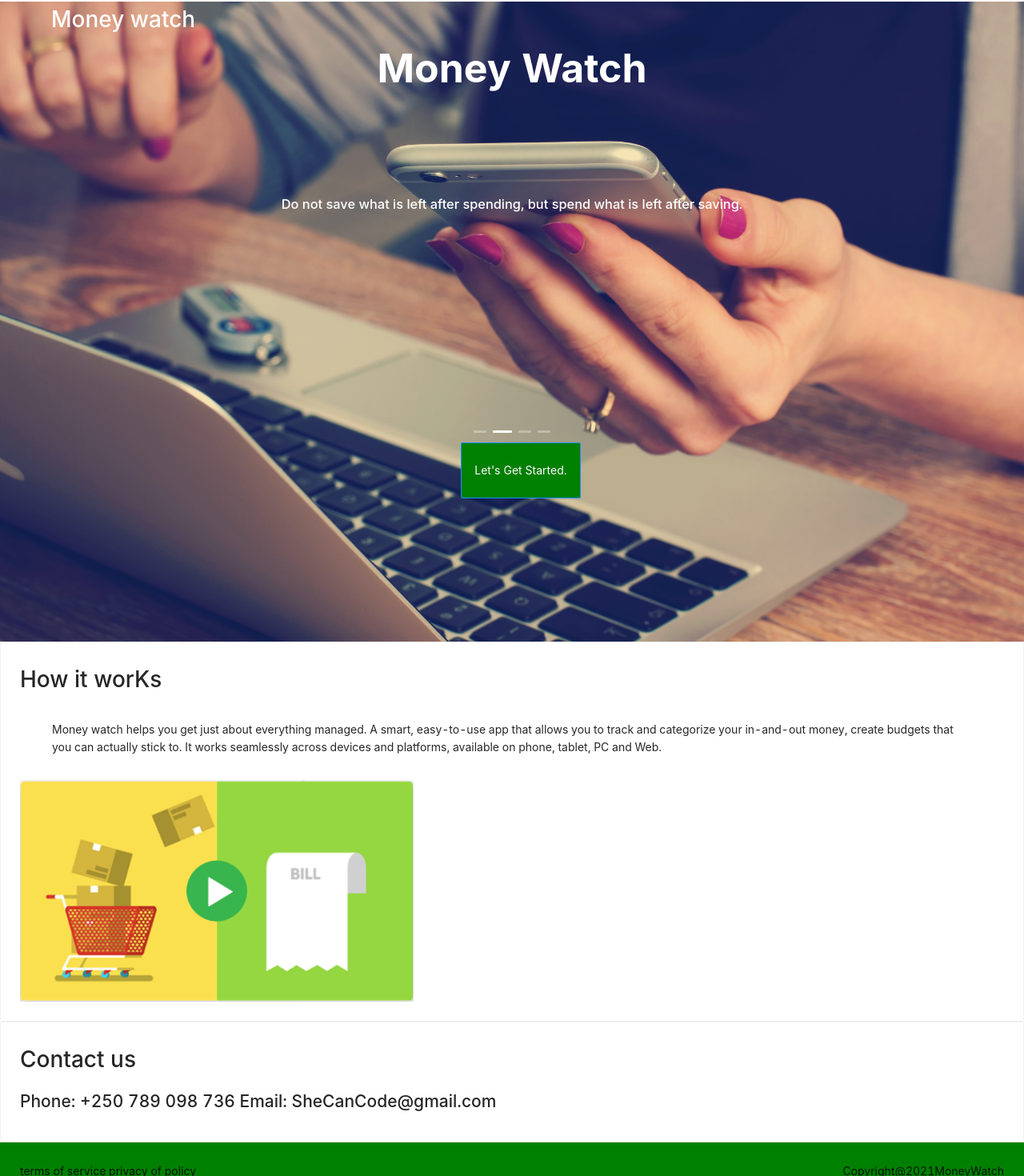
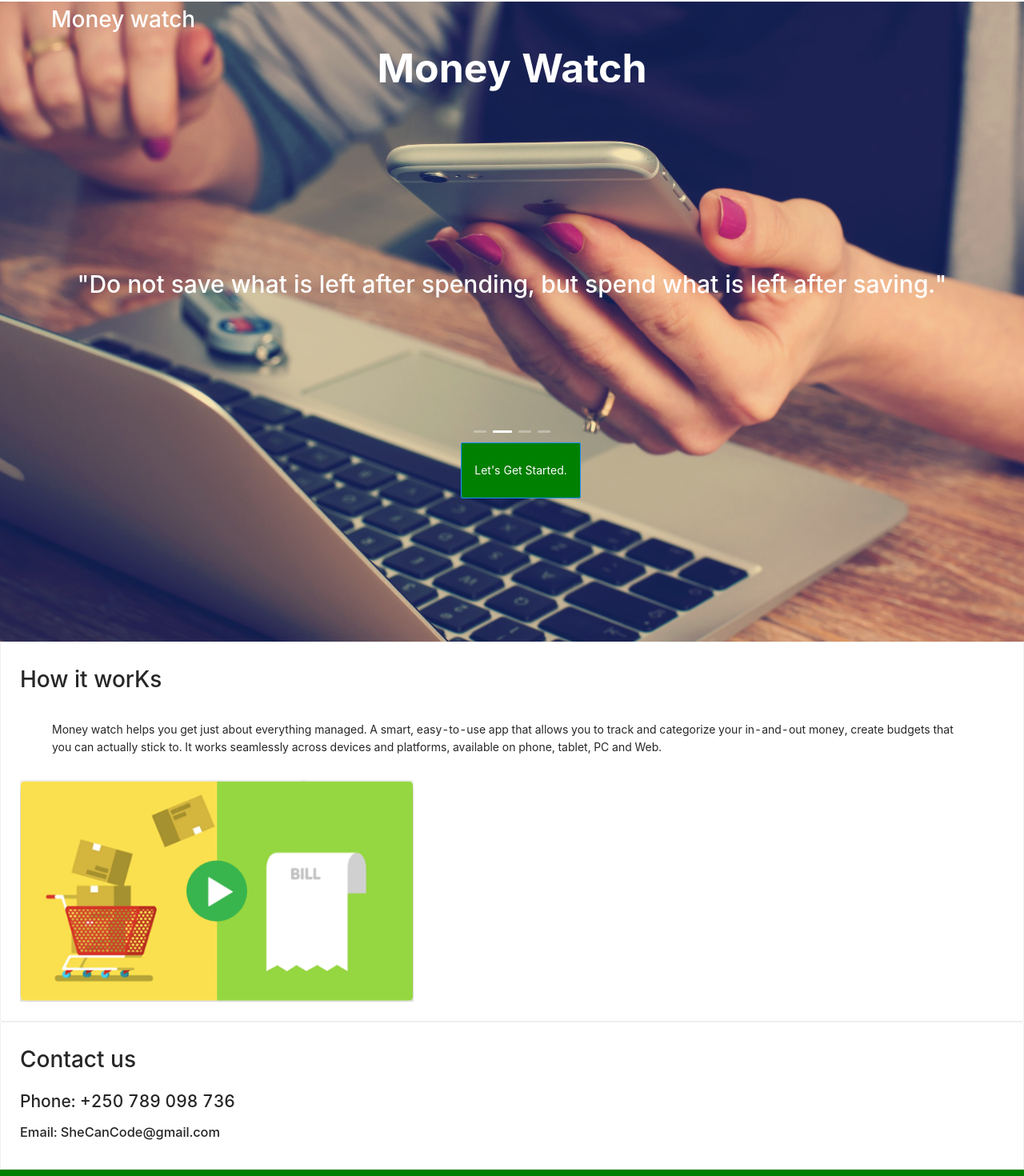
Before and after one commit to thirtsa-t/Moneywatch-UI, a React (Create React App) app: page / in a window 1280 px wide. Shown: the part 36-1506 px from the top of the page at 80% size. Built offline with nearby package versions, Linux system fonts and the light colour scheme.

Commit message:
small changes on components

```diff
--- a/src/Components/Contactus.js
+++ b/src/Components/Contactus.js
@@ -15,15 +15,18 @@ const Contactpage=()=>{
             </h1>
             <h2>
             Phone: +250 789 098 736
+
+            </h2>
+            <h3 className='h3Contactus'>
             Email: SheCanCode@gmail.com
-            </h2>
+            </h3>
 
         </Card>
         <div className='footer'>
                 <footer>
                    <p1 className=''>terms of service </p1>
-                    <p1 > privacy of policy</p1>
-                    <p2 style={{float: 'right'}}>Copyright@2021MoneyWatch</p2>
+                    <p2 style={{justifycontent:'space-between'}}> privacy of policy</p2>
+                    <p3 style={{float: 'right'}}>Copyright@2021MoneyWatch</p3>
                 </footer>
             </div>
         </>
--- a/src/Components/HomePage.js
+++ b/src/Components/HomePage.js
@@ -25,24 +25,24 @@ const Homepage = () => {
         <div  className="about-paragraphy">
           <h3 style={contentStyle}>
             <p1 >
-              “LET YOUR DREAM COMES AND PLANS COMES TRUE”
+              “let your dreams comes and your plans comes true”
             </p1>
 
           </h3>
         </div>
         <div>
-          <h3 style={contentStyle}>
-          <p2>Do not save what is left after spending, but spend what is left after saving.</p2>
+          <h3 style={contentStyle} className="about-paragraphy">
+          <p2>"Do not save what is left after spending, but spend what is left after saving."</p2>
           </h3>
         </div>
         <div>
-          <h3 style={contentStyle}>
-            <p3>Never spend your money before you have it.</p3>
+          <h3 style={contentStyle}className="about-paragraphy" >
+            <p3>"Never spend your money before you have it."</p3>
           </h3>
         </div>
         <div>
-          <h3 style={contentStyle}>
-            <p5>He who buys what he does not need, steals from himself.</p5>
+          <h3 style={contentStyle}className="about-paragraphy" >
+            <p5>"He who buys what he does not need, steals from himself."</p5>
           </h3>
         </div>
       </Carousel>
--- a/src/Components/aboutus.js
+++ b/src/Components/aboutus.js
@@ -10,7 +10,9 @@ const aboutpage=()=>{
                 <h1 className='about'>
                     How it worKs
                 </h1>
-                <p className='about-us'>Money watch helps you get just about everything managed. A smart, easy-to-use app that allows you to track and categorize your in-and-out money, create budgets that you can actually stick to. It works seamlessly across devices and platforms, available on phone, tablet, PC and Web.</p>
+                <p className='about-us'>Money watch helps you get just about everything managed.
+                 A smart, easy-to-use app that allows you to track and categorize your in-and-out money, create budgets that you can actually stick to.
+                 It works seamlessly across devices and platforms, available on phone, tablet, PC and Web.</p>
                  <img src={aboutImage} Alt='aboutImage' style={{ width: '40% ' }}></img>
             </div>
         </Card>
--- a/src/Components/index.css
+++ b/src/Components/index.css
@@ -162,3 +162,6 @@
   margin-top: 40%;
   margin: 30%;
 }
+.h3C2ontactus{
+  font-size: bold;
+}
--- a/src/Views/TransactionView.js
+++ b/src/Views/TransactionView.js
@@ -1,13 +1,15 @@
 import React from 'react';
 import Report from '../Components/Report';
 import Transactions from '../Components/Transactions';
+import MainLayout from '../Components/MainLayout';
 
 
 const TransactionView  =()=>{
     return(
-        <div>
+        <MainLayout>
+
             <Transactions></Transactions>
-        </div>
+       </MainLayout>
     )
 }
 export default TransactionView;
```
